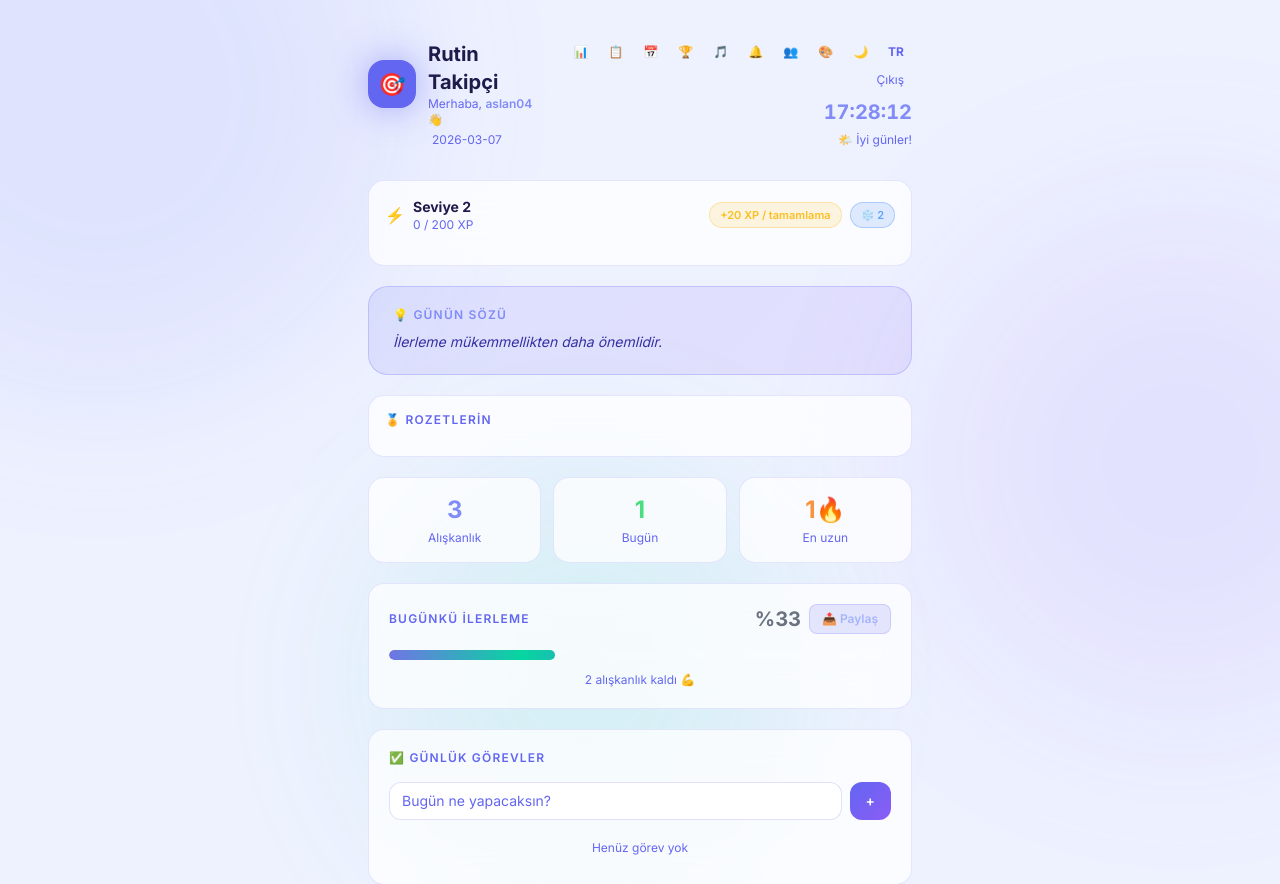
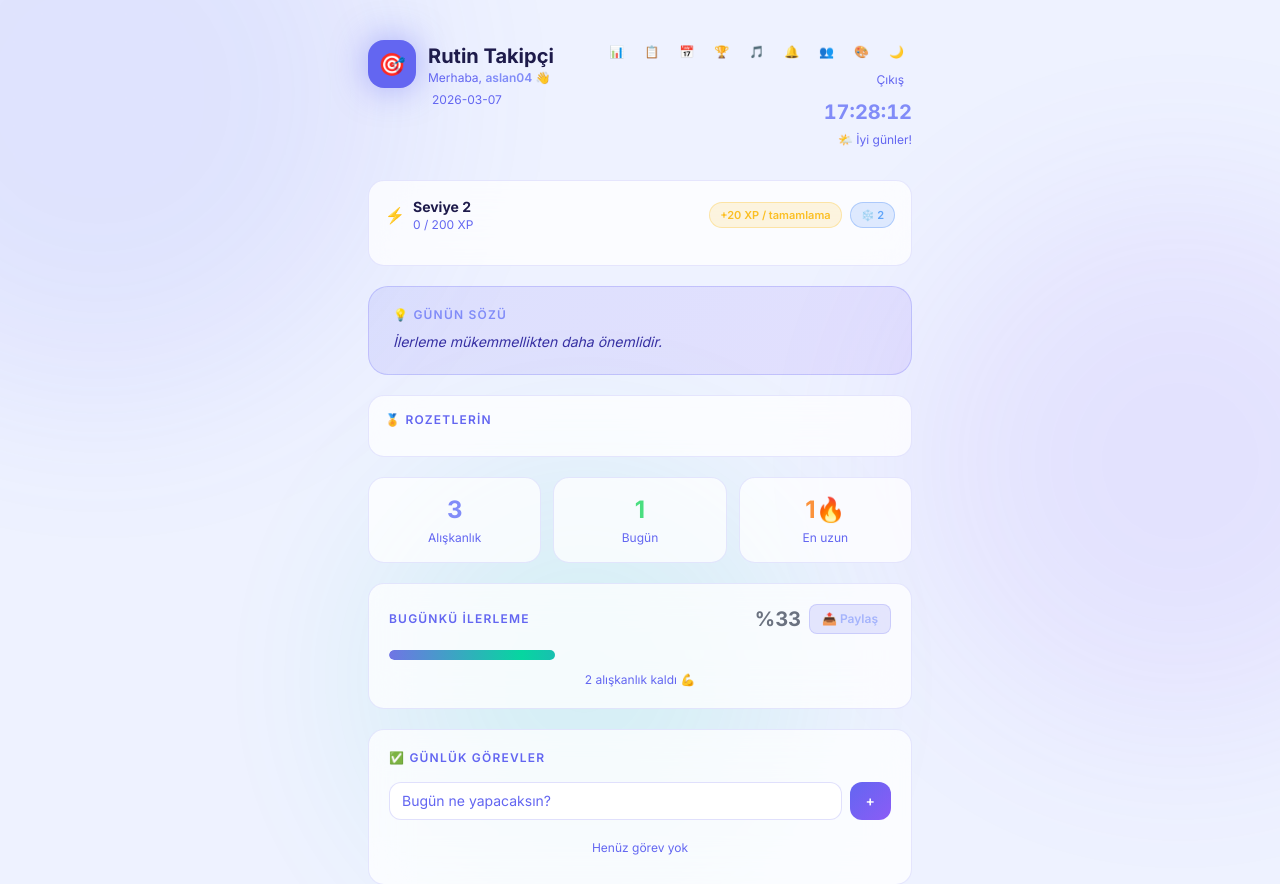
Before and after one commit to aslan0438/rutin-takipci, a Flask app: page / in a window 1280 px wide. Shown: the top 884 px of the page. Run offline with Flask 3, Linux system fonts and the light colour scheme; a user stored in the database is signed in; data comes from the database, SQL or seed files in the repository; some libraries are stand-ins or nearby versions.

Commit message:
dil butonu kaldırıldı

```diff
--- a/rutin-takipci/templates/index.html
+++ b/rutin-takipci/templates/index.html
@@ -624,7 +624,7 @@
                 <button onclick="openFriends()" class="text-xs px-2 py-1 rounded-lg" style="background:rgba(255,255,255,0.05);color:var(--text-muted)" title="Arkadaşlar">👥</button>
                 <button onclick="document.getElementById('themeModal').classList.remove('hidden')" class="text-xs px-2 py-1 rounded-lg" style="background:rgba(255,255,255,0.05);color:var(--text-muted)" title="Tema">🎨</button>
                 <button onclick="toggleDarkMode()" id="darkModeBtn" class="text-xs px-2 py-1 rounded-lg" style="background:rgba(255,255,255,0.05);color:var(--text-muted)" title="Mod">🌙</button>
-                <button onclick="toggleLang()" id="langBtn" class="text-xs px-2 py-1 rounded-lg font-bold" style="background:rgba(255,255,255,0.05);color:var(--text-muted)" title="Dil">TR</button>
+
                 <a href="/logout" class="text-xs px-2 py-1 rounded-lg" style="background:rgba(255,255,255,0.05);color:var(--text-muted)">Çıkış</a>
             </div>
             <p id="clock" class="text-xl font-bold text-indigo-400 tabular-nums"></p>
```
